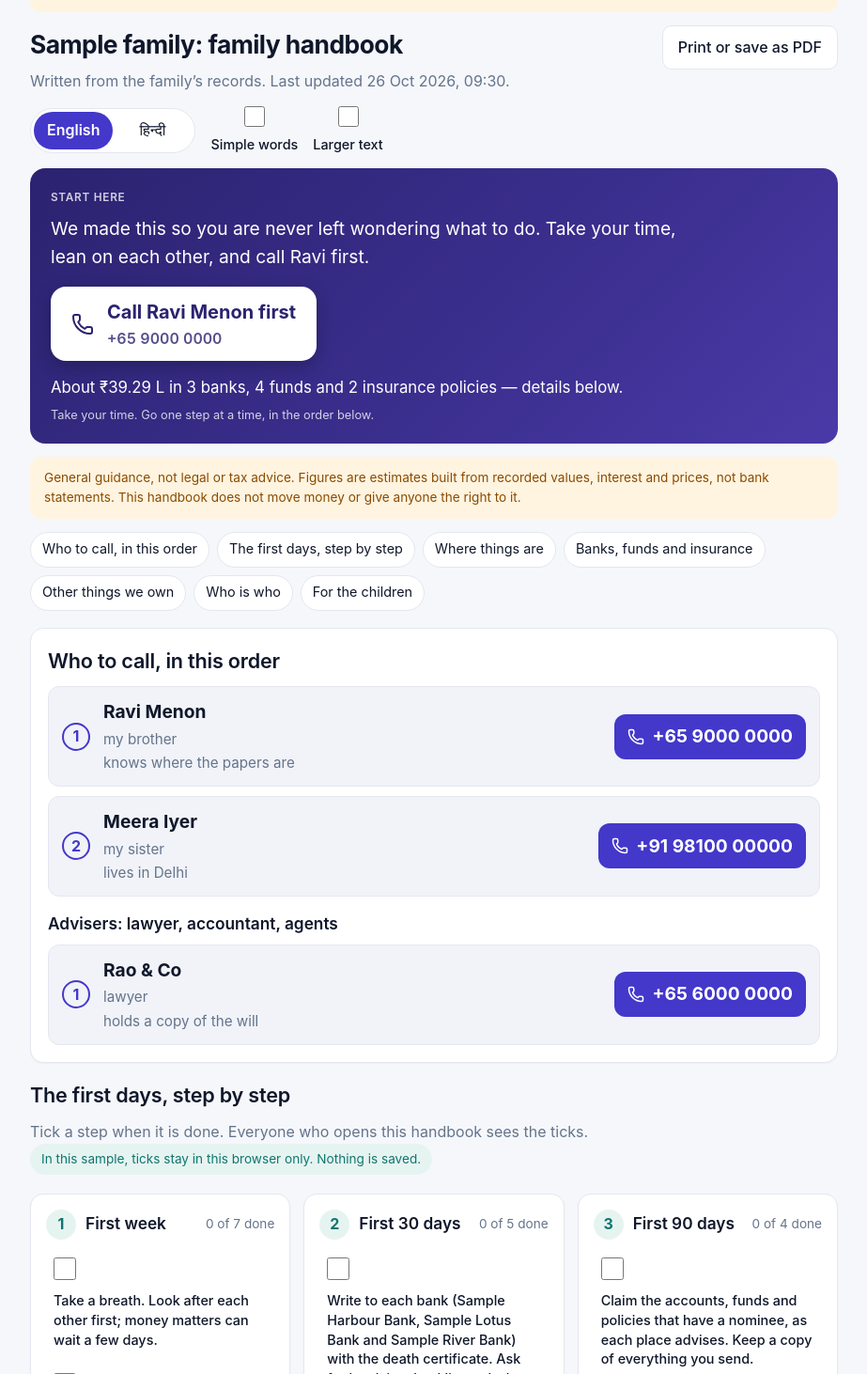
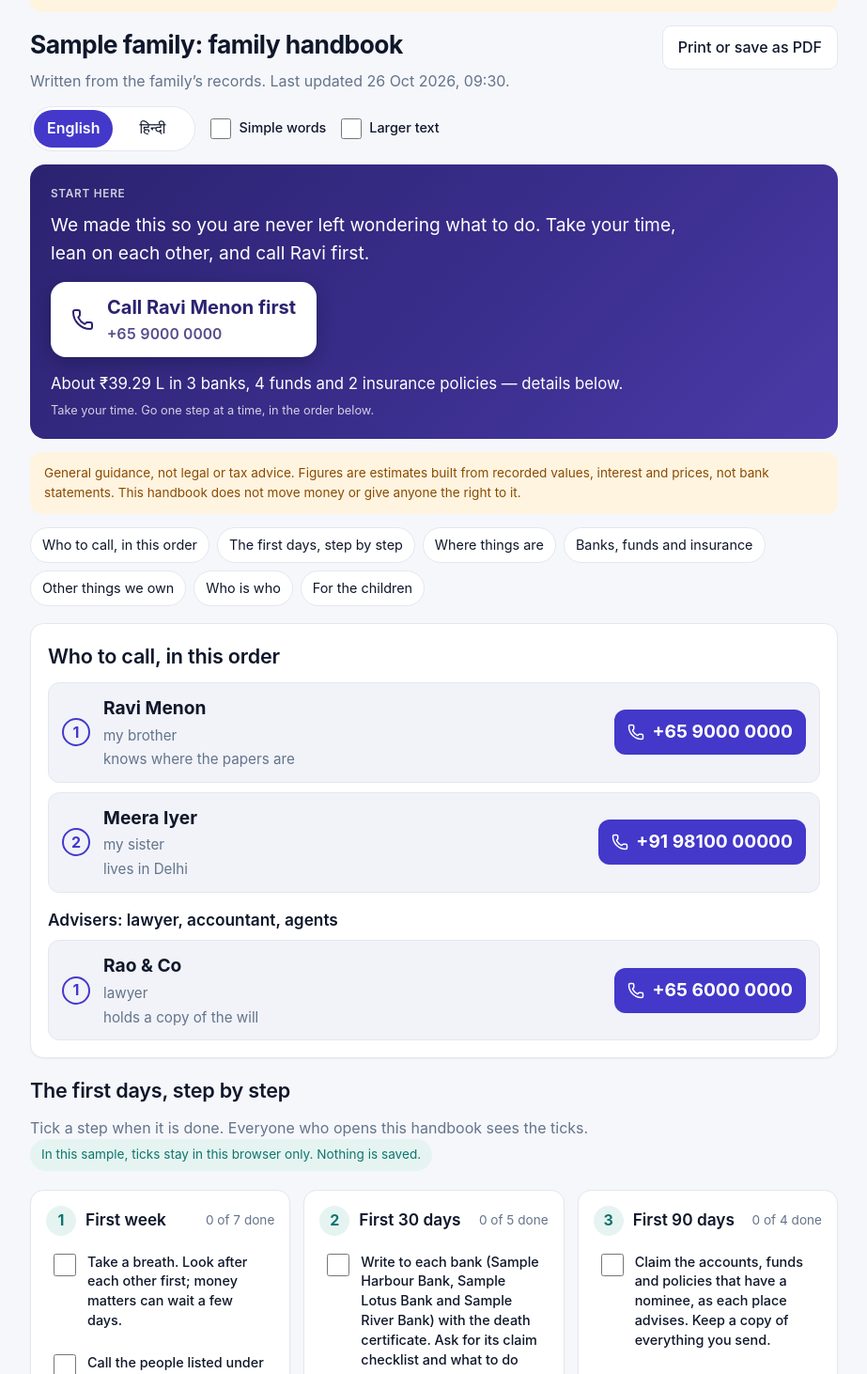
Before and after one commit to rpsj2230/family-wealth-os, a Next.js app in the folder apps/web/: page /demo/emergency in a window 1280 px wide. Shown: the part 68-1530 px from the top of the page at 94% size, without its empty margins (178-1101 px from the left). Built offline with nearby package versions, Linux system fonts and the light colour scheme.

Commit message:
WIP: tick boxes beside their text; contacts test uses its own form
Co-Authored-By: Claude Opus 5.5 <noreply@anthropic.com>
Claude-Session: https://claude.ai/code/session_019y9dNVnLJvHYf2pY4QA1X6

```diff
--- a/apps/web/app/(app)/emergency/guide.css
+++ b/apps/web/app/(app)/emergency/guide.css
@@ -82,6 +82,7 @@
 }
 .hb-switch {
   display: inline-flex;
+  flex-direction: row;
   align-items: center;
   gap: 8px;
   min-height: 44px;
@@ -271,6 +272,8 @@
 }
 .hb-tick label {
   display: flex;
+  /* the site-wide label rule stacks its contents; a tick sits beside its text */
+  flex-direction: row;
   align-items: flex-start;
   gap: 12px;
   min-height: 48px;
```
Also changed, not shown: 1 other file (tests, documents, lock files or other folders).
